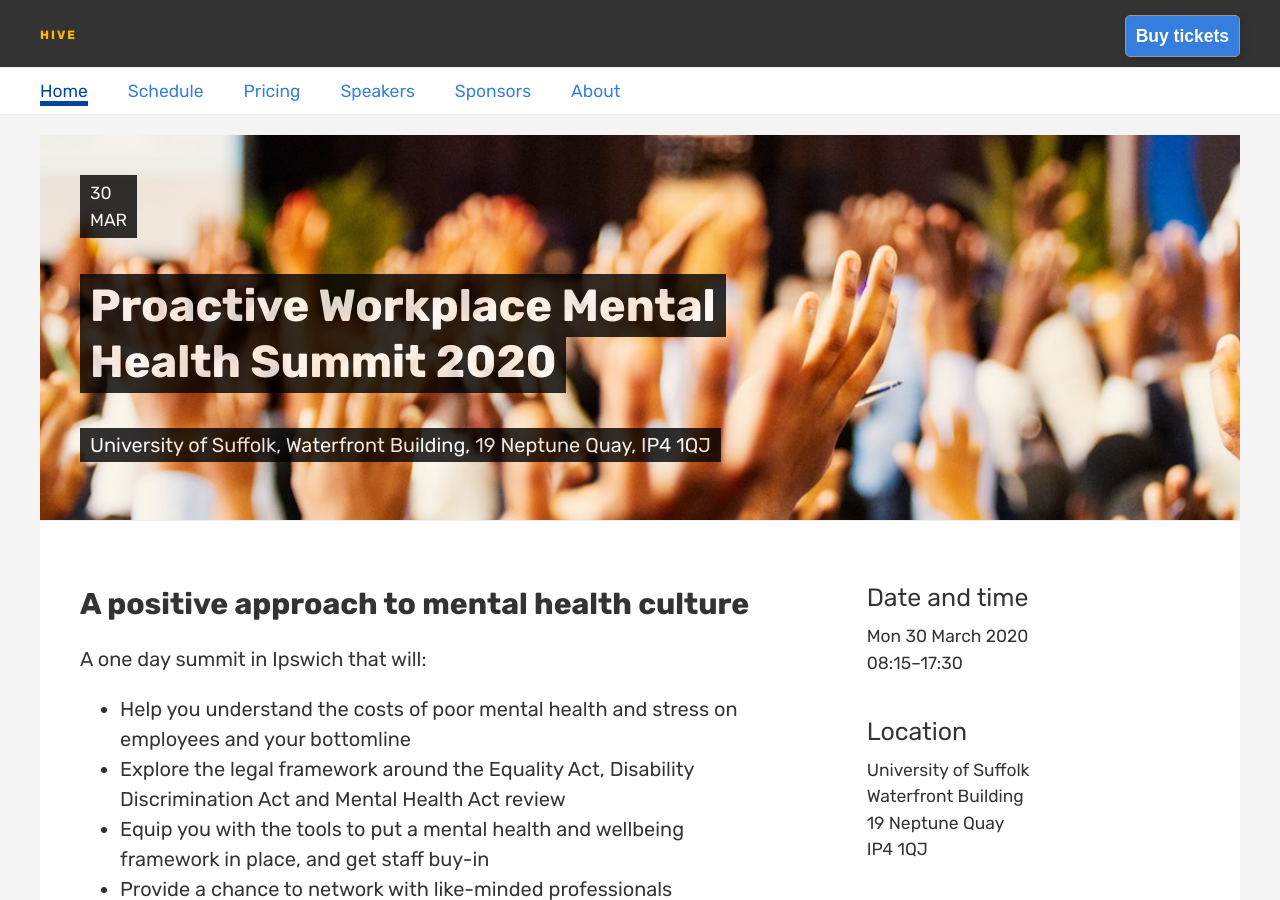
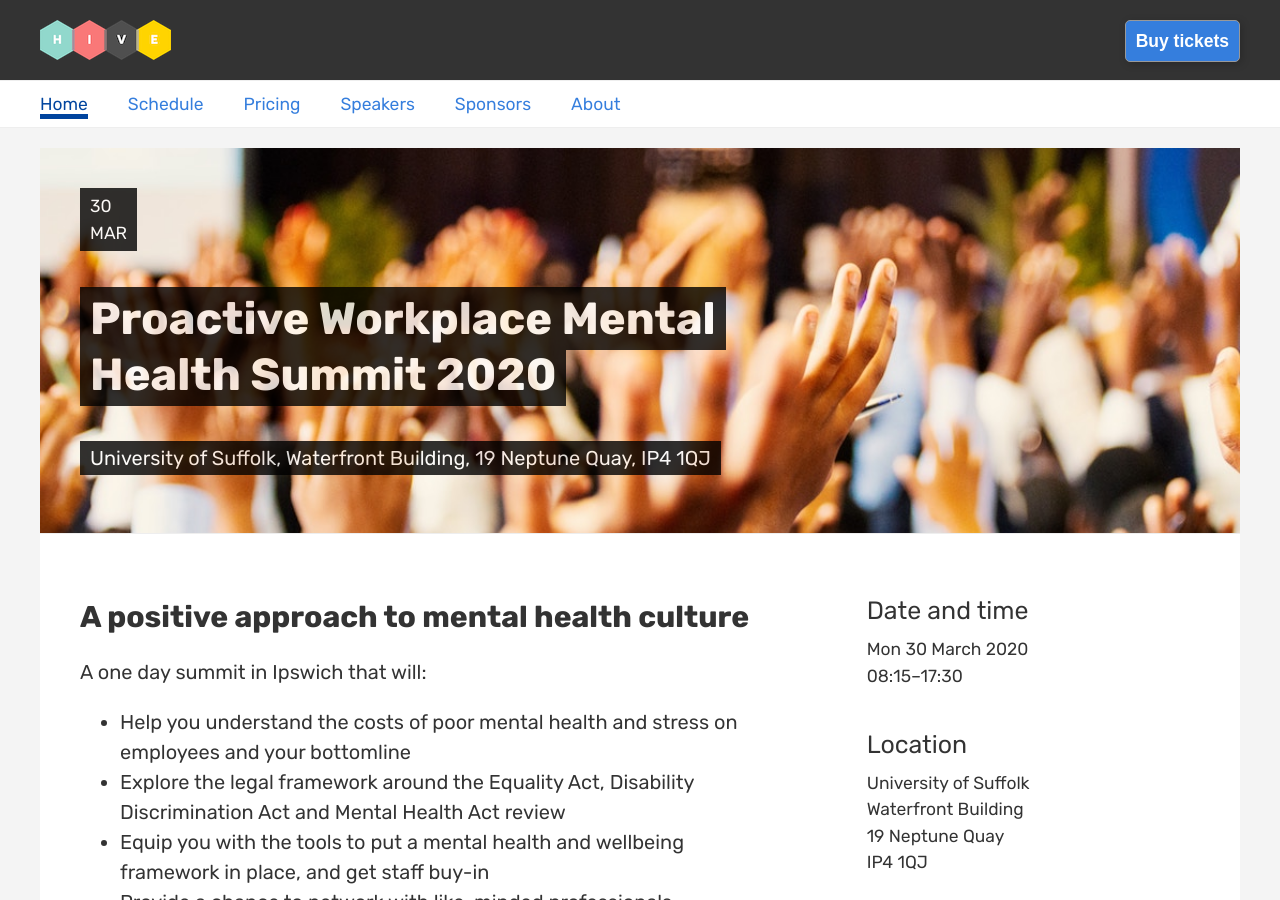
Before and after one commit to suffolklibraries/wellbeing-conference, a Jekyll site: the page built from index.md, in a window 1280 px wide and 900 px high. Built offline with Jekyll 4.4.1, drawn with Linux system fonts in a browser that asks for light colours.

Commit message:
Added a logo to the header

```diff
--- a/_includes/header.html
+++ b/_includes/header.html
@@ -37,13 +37,13 @@
 
         <div class="bg-dark-gray white ph2 ph4-ns pv2 bb b--light-gray flex">
 
-          <div class="b ttl small-caps tracked w-20"><a href="/" class="f6 no-underline dib gold hover-white pv2">Hive</a></div>
+          <div class="b ttl small-caps tracked w-50"><a href="/" class="f6 no-underline dib gold hover-white pv2"><img src="/assets/logo.png" class="v-btm" alt="Hive"></a></div>
 
-          <div class="w-80 tr pt1">
+          <div class="w-50 tr pt2">
 
             <noscript><a href="https://www.eventbrite.co.uk/e/wellbeing-in-the-workplace-tickets-83636875145" rel="noopener noreferrer" class="light-gray hover-white">Buy ticket on Eventbrite website</a></noscript>
 
-            <button id="eventbrite-widget-modal-trigger-83636875145" type="button" class="f6 pointer pa2 bg-blue hover-bg-dark-blue white br2 ba b--silver shadow-4 b">Buy tickets</button>
+            <button id="eventbrite-widget-modal-trigger-83636875145" type="button" class="f6 pointer pa2 bg-blue hover-bg-dark-blue white br2 ba b--silver shadow-4 b di v-btm">Buy tickets</button>
 
           </div>
 
```
Also changed, not shown: 9 other files.
